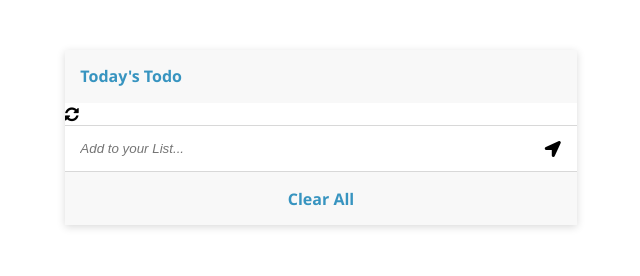
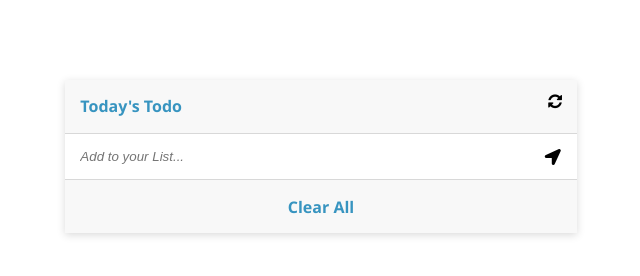
Before and after one commit to Enoisong/to_dolist, a website built with webpack: page src/index.html in a window 1280 px wide. Shown: the whole page, without its empty margins (319-959 px from the left). Built offline with nearby package versions, Linux system fonts and the light colour scheme.

Commit message:
edit  modules

```diff
--- a/src/index.html
+++ b/src/index.html
@@ -12,9 +12,12 @@
 </head>
 
 <body>
+
     <header class="container">
+        <button class="button">
+            <div id="btn1"><i class="fa fa-refresh"></i></div>
+        </button>
       <h4 class="title">Today's Todo</h4>
-      <i class="fa fa-refresh"></i>
     <form>
         <input class="input-todo" type="text" placeholder="Add to your List..." autofocus />
         <button class="add-btn">
--- a/src/style.css
+++ b/src/style.css
@@ -7,10 +7,18 @@ body {
     font-family:'Segoe UI', Tahoma, Geneva, Verdana, sans-serif;
 }
 
+.button {
+    float:right;
+    text-align: right;
+    margin-right: 15px;
+    margin-top: 10px;
+}
+
 .container {
+
     box-shadow: 0 2px 8px rgb(0 0 0 / 15%);
     max-width: 40%;
-    margin: 50px auto;
+    margin: 80px auto;
 }
 
 .title {
```
